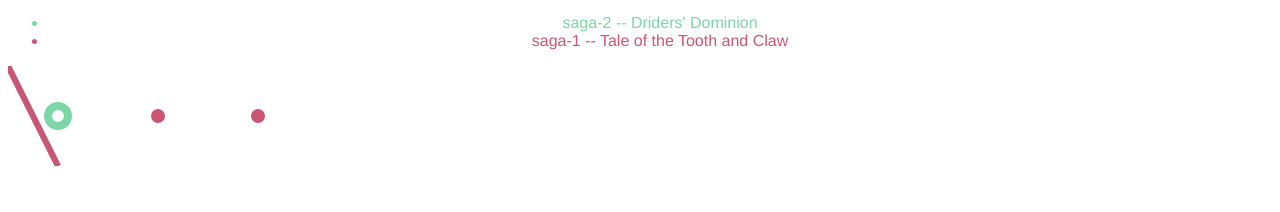
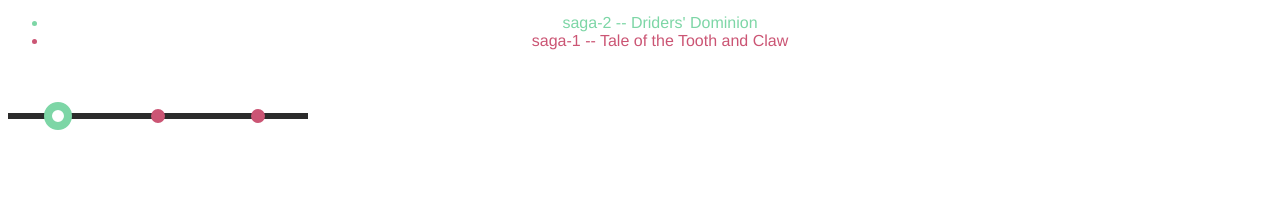
Before and after one commit to Kendandra/legendarium, a Vue app in the folder legendarium/: page / in a window 1280 px wide. Shown: the part 532-744 px from the top of the page. Built offline with nearby package versions, Linux system fonts and the light colour scheme.

Commit message:
Fix timeline hardcoded

```diff
--- a/legendarium/src/components/TimelineSelector.vue
+++ b/legendarium/src/components/TimelineSelector.vue
@@ -11,15 +11,8 @@
         </li>
     </ul>
     <svg ref="svg" width="100%" height="100px" >
-        <!-- Draw Saga lines -->
-        <g v-for="(saga, index) in sagas" v-bind:key="saga.saga.id" v-bind:fill="getSagaHexColor(saga.saga.shortName)" v-bind:stroke="getSagaHexColor(saga.saga.shortName)">
-
-            <line x1="0" v-bind:x2="50" y1="getSagaLineY(saga)" y2="100" />
-        </g>
-
-        <!-- Draw event dots -->
+        <g fill="#2b2b2b" stroke="#2b2b2b"><line class="central-timeline" x1="0" x2="300" y1="50" y2="50" /></g>
         <g v-for="(event, index) in orderedEvents" v-bind:key="event.id" v-on:click="$emit('set-active-event', event.id)" v-bind:class="{ 'active': isActiveEvent(event) }" v-bind:fill="getSagaHexColor(event.saga.shortName)" v-bind:stroke="getSagaHexColor(event.saga.shortName)">
-
             <circle v-bind:r="getEventDotRadius(event)" v-bind:cx="getEventDotX(index)" cy="50">
                 <title>{{event.epoch.age}}:{{event.epoch.year}} -- {{ event.name }}</title>
             </circle>
@@ -89,9 +82,9 @@ export default {
         },
 
         // Saga based methods
-        getSagaLineY(saga) {
-            return;
-        },
+        //getSagaLineY(saga) {
+        //    return;
+        //},
 
         getSagaHexColor(sagaName) {
             return color.stringToHexColor(sagaName);
```
Also changed, not shown: 1 other file (tests, documents, lock files or other folders).
